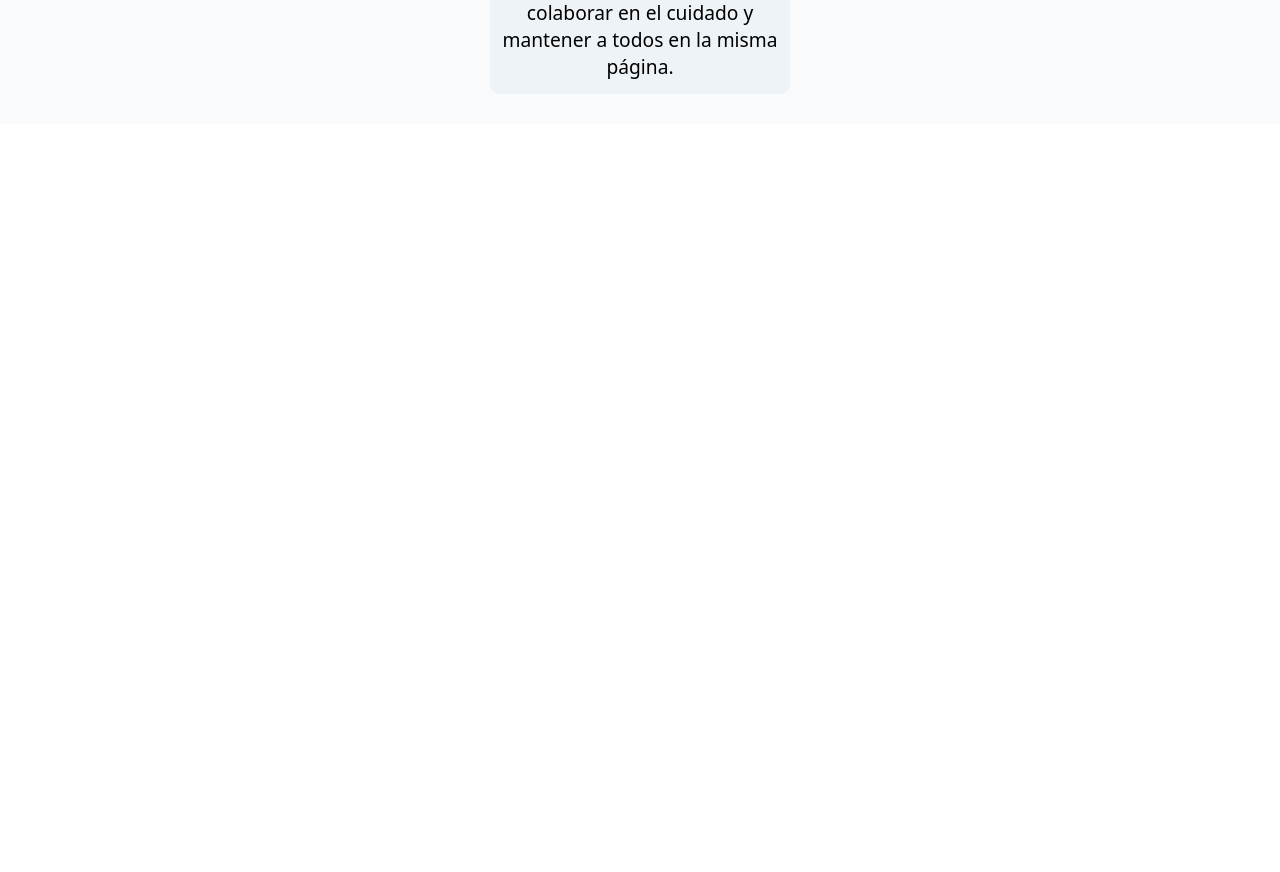
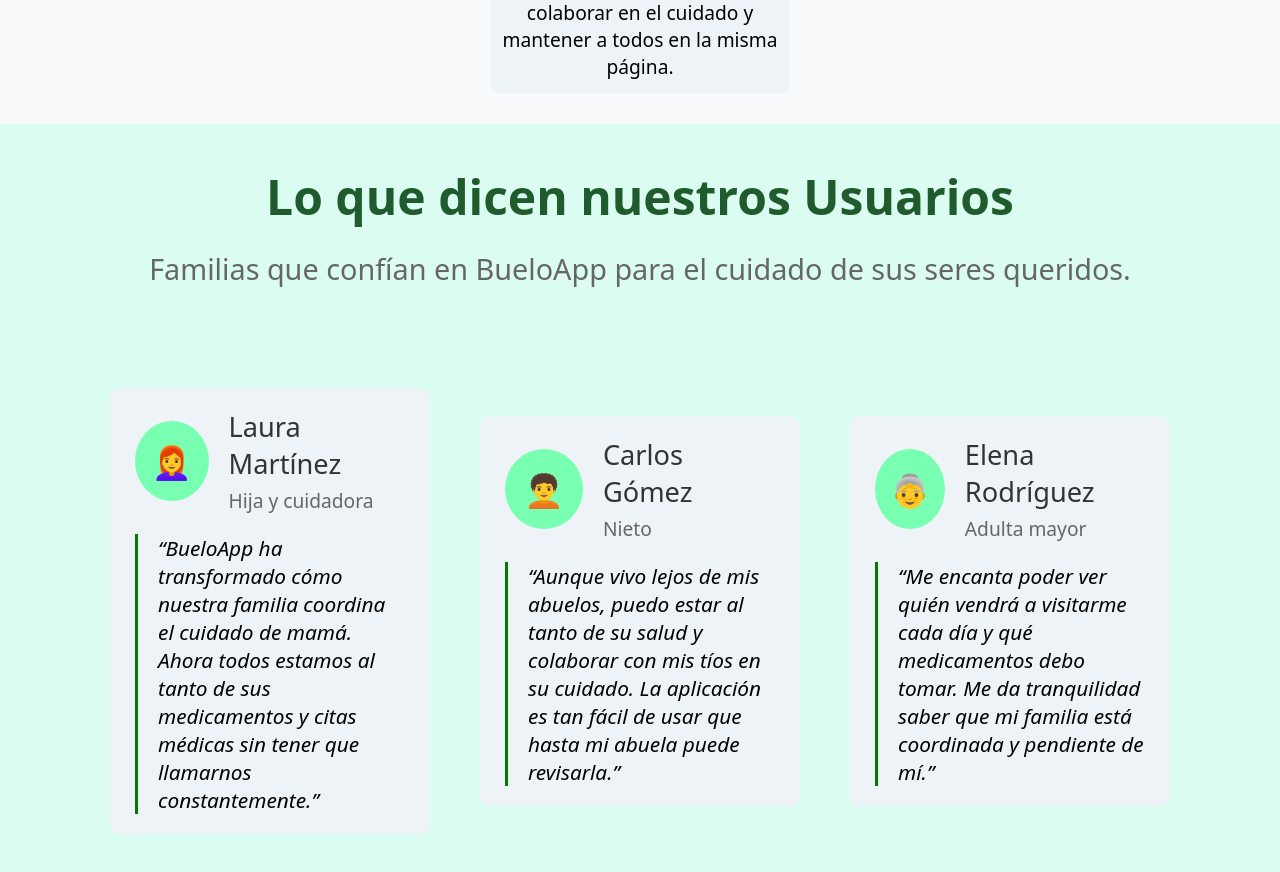
Before and after one commit to LautyDeveloper/buelo-landing, a React (Vite) app: page / in a window 1280 px wide. Shown: the part 1510-2382 px from the top of the page. Before the commit the page ends 1634 px from the top, so only its background shows below. Built offline with nearby package versions, Linux system fonts and the light colour scheme.

Commit message:
Desarrollo seccion Testimonios

```diff
--- a/src/App.jsx
+++ b/src/App.jsx
@@ -2,12 +2,14 @@ import "./App.css";
 import AboutUs from "./views/about-us/about-us";
 import Hero from "./views/Hero/Hero";
 import "./css/vars.css";
+import Testimonials from "./views/testimonials/testimonials";
 
 function App() {
   return (
     <>
       <Hero />
       <AboutUs />
+      <Testimonials />
     </>
   );
 }
--- a/src/css/vars.css
+++ b/src/css/vars.css
@@ -10,4 +10,9 @@
   --medicineCircleColor: #d6f5e3;
   --notesCircleColor: #e8deff;
   --loveCircleColor: #ffacac;
+
+  --testimonialTitleColor: #1f5b2d;
+  --testimonialBackgroundColor: #dbfcf1;
+  --testimonialEmojiColor: #79ffb1;
+  --testimonialBorderColor: #047900;
 }
--- /dev/null
+++ b/src/views/testimonials/components/testimonial-card/testimonial-card.css
@@ -0,0 +1,64 @@
+.testimonial-card {
+  display: flex;
+  flex-direction: column;
+  justify-content: space-between;
+  align-items: center;
+  height: auto;
+  width: 90%;
+  gap: 20px;
+  background-color: var(--sectionBackgroundColor);
+  padding: 20px 25px;
+  border-radius: 10px;
+}
+
+.testimonial-card .testimonial-header {
+  display: flex;
+  justify-content: center;
+  align-items: center;
+  gap: 20px;
+  width: 100%;
+}
+.testimonial-card .testimonial-header .emoji-container {
+  width: 80px;
+  height: 80px;
+  border-radius: 100%;
+  background-color: var(--testimonialEmojiColor);
+  display: grid;
+  place-items: center;
+  font-size: 2rem;
+}
+.testimonial-card .testimonial-header .nombre-container {
+  display: flex;
+  flex-direction: column;
+  justify-content: center;
+  align-items: flex-start;
+  gap: 5px;
+}
+.testimonial-card .testimonial-header .nombre-container strong {
+  font-size: 1.7rem;
+  color: var(--primaryFontColor);
+  font-weight: 500;
+}
+.testimonial-card .testimonial-header .nombre-container p {
+  font-size: 1.2rem;
+  color: var(--secondaryFontColor);
+}
+
+.testimonial-card .text-container {
+  display: grid;
+  place-items: center;
+  padding: 0 0 0 20px;
+  border-left: 3px solid var(--testimonialBorderColor);
+  font-size: 1.3rem;
+  font-style: italic;
+}
+
+@media (min-width: 768px) {
+  .testimonial-card .testimonial-header {
+    justify-content: flex-start;
+  }
+
+  .testimonial-card {
+    width: 25%;
+  }
+}
--- /dev/null
+++ b/src/views/testimonials/components/testimonial-card/testimonial-card.jsx
@@ -0,0 +1,20 @@
+import "./testimonial-card.css";
+
+export default function TestimonialCard({ testimonial }) {
+  return (
+    <div className="testimonial-card" key={testimonial.id}>
+      <div className="testimonial-header">
+        <div className="emoji-container">
+          <strong>{testimonial.emoji}</strong>
+        </div>
+        <div className="nombre-container">
+          <strong>{testimonial.nombre}</strong>
+          <p>{testimonial.rol}</p>
+        </div>
+      </div>
+      <div className="text-container">
+        <p>{testimonial.texto}</p>
+      </div>
+    </div>
+  );
+}
--- /dev/null
+++ b/src/views/testimonials/data/testimonialsData.js
@@ -0,0 +1,25 @@
+const testimonialsData = [
+  {
+    id: 1,
+    nombre: "Laura Martínez",
+    rol: "Hija y cuidadora",
+    emoji: "👩‍🦰",
+    texto: `“BueloApp ha transformado cómo nuestra familia coordina el cuidado de mamá. Ahora todos estamos al tanto de sus medicamentos y citas médicas sin tener que llamarnos constantemente.”`,
+  },
+  {
+    id: 2,
+    nombre: "Carlos Gómez",
+    rol: "Nieto",
+    emoji: "🧑‍🦱",
+    texto: `“Aunque vivo lejos de mis abuelos, puedo estar al tanto de su salud y colaborar con mis tíos en su cuidado. La aplicación es tan fácil de usar que hasta mi abuela puede revisarla.”`,
+  },
+  {
+    id: 3,
+    nombre: "Elena Rodríguez",
+    rol: "Adulta mayor",
+    emoji: "👵",
+    texto: `“Me encanta poder ver quién vendrá a visitarme cada día y qué medicamentos debo tomar. Me da tranquilidad saber que mi familia está coordinada y pendiente de mí.”`,
+  },
+];
+
+export default testimonialsData;
--- /dev/null
+++ b/src/views/testimonials/testimonials.css
@@ -0,0 +1,49 @@
+#testimonials {
+  display: grid;
+  place-items: center;
+  gap: 50px;
+  height: auto;
+  background: var(--testimonialBackgroundColor);
+  padding: 20px 0;
+}
+
+#testimonials .testimonials-header {
+  display: flex;
+  flex-direction: column;
+  align-items: center;
+  justify-content: center;
+  text-align: center;
+  gap: 20px;
+}
+#testimonials .testimonials-header h2 {
+  color: var(--testimonialTitleColor);
+  font-size: 2.5rem;
+}
+#testimonials .testimonials-header p {
+  color: var(--secondaryFontColor);
+  font-size: 1.5rem;
+}
+
+.testimonials-cards-container {
+  display: flex;
+  flex-wrap: wrap;
+  justify-content: center;
+  align-items: center;
+  gap: 35px;
+}
+
+@media (min-width: 768px) {
+  #testimonials {
+    padding: 40px 0;
+    gap: 100px;
+  }
+  #testimonials .testimonials-header h2 {
+    font-size: 3rem;
+  }
+  #testimonials .testimonials-header p {
+    font-size: 1.8rem;
+  }
+  .testimonials-cards-container {
+    gap: 50px;
+  }
+}
--- /dev/null
+++ b/src/views/testimonials/testimonials.jsx
@@ -0,0 +1,22 @@
+import "./testimonials.css";
+import testimonialsData from "./data/testimonialsData";
+import TestimonialCard from "./components/testimonial-card/testimonial-card";
+
+export default function Testimonials() {
+  return (
+    <div id="testimonials">
+      <div className="testimonials-header">
+        <h2>Lo que dicen nuestros Usuarios</h2>
+        <p>
+          Familias que confían en BueloApp para el cuidado de sus seres
+          queridos.
+        </p>
+      </div>
+      <div className="testimonials-cards-container">
+        {testimonialsData.map((testimonial, index) => {
+          return <TestimonialCard testimonial={testimonial} key={index} />;
+        })}
+      </div>
+    </div>
+  );
+}
```
